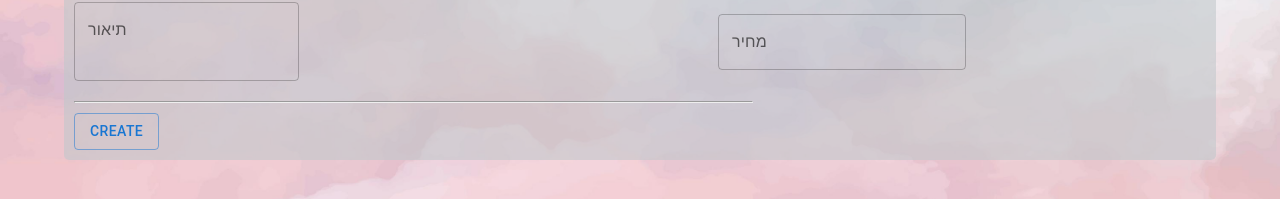
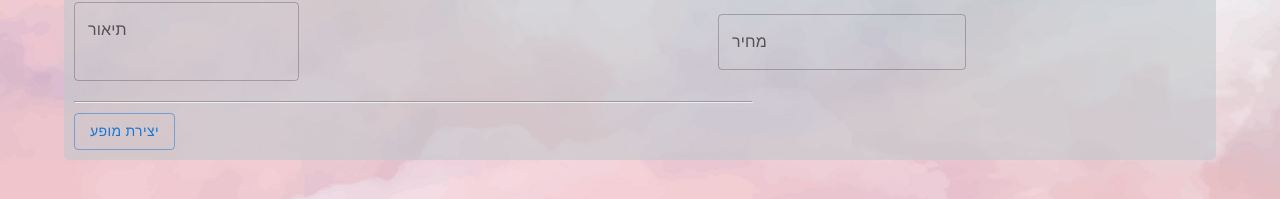
Before and after one commit to Or911/Event-planners-frontEnd, a React (Create React App) app: page /createEvent in a window 1280 px wide. Shown: the part 598-797 px from the top of the page. Built offline with nearby package versions, Linux system fonts and the light colour scheme.

Commit message:
some update

```diff
--- a/src/pages/CreateEvent/CreateEvent.js
+++ b/src/pages/CreateEvent/CreateEvent.js
@@ -122,7 +122,7 @@ export default function CreateEvent({updateNotificationData}) {
           <br></br>
           <br></br>
           <hr />
-          <Button variant="outlined" className='buttonSubmitCreate' onClick={addEvent}>Create</Button>
+          <Button variant="outlined" className='buttonSubmitCreate' onClick={addEvent}>יצירת מופע</Button>
           <div className="price">
             <TextField
               label="מחיר"
```
